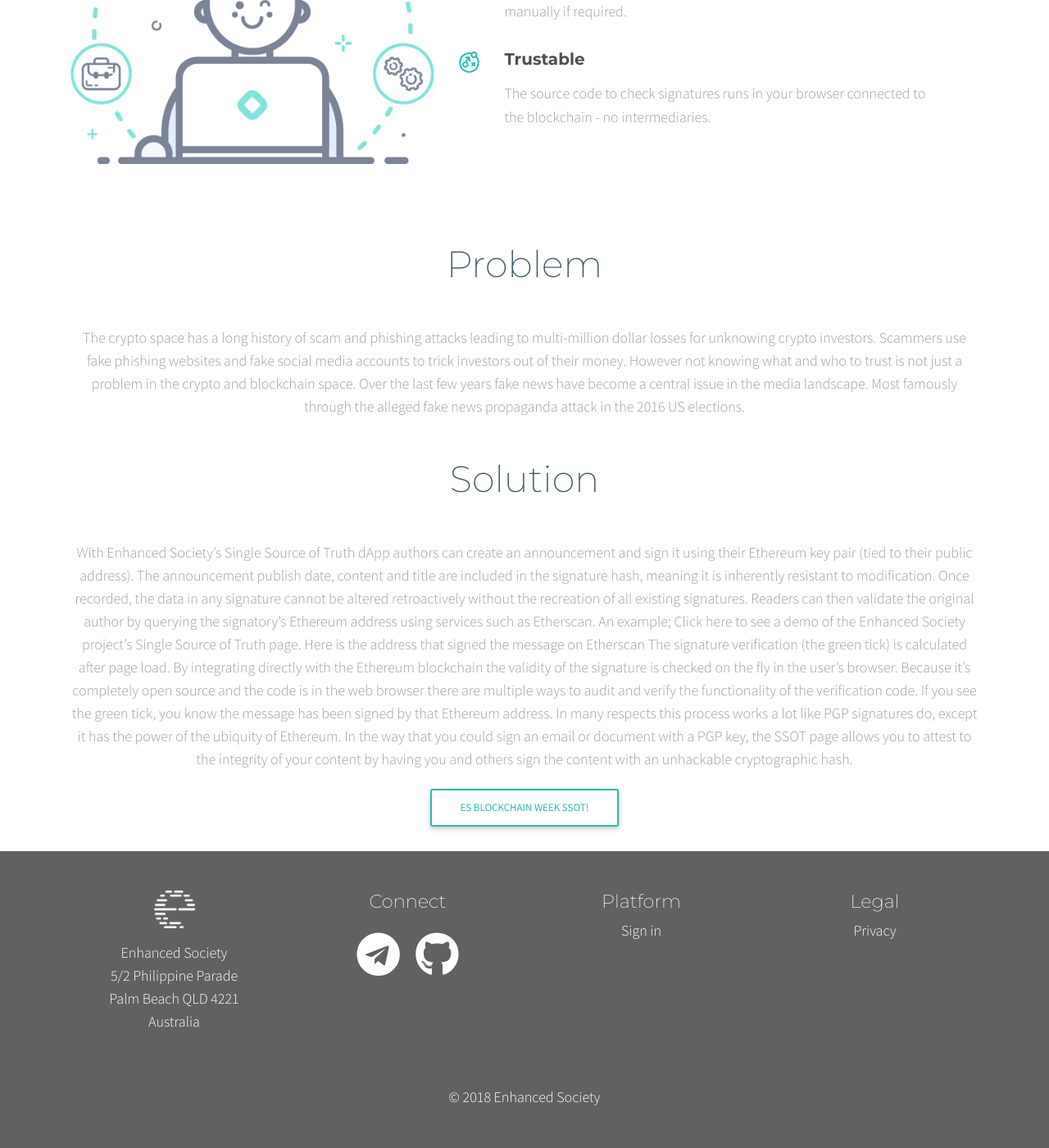
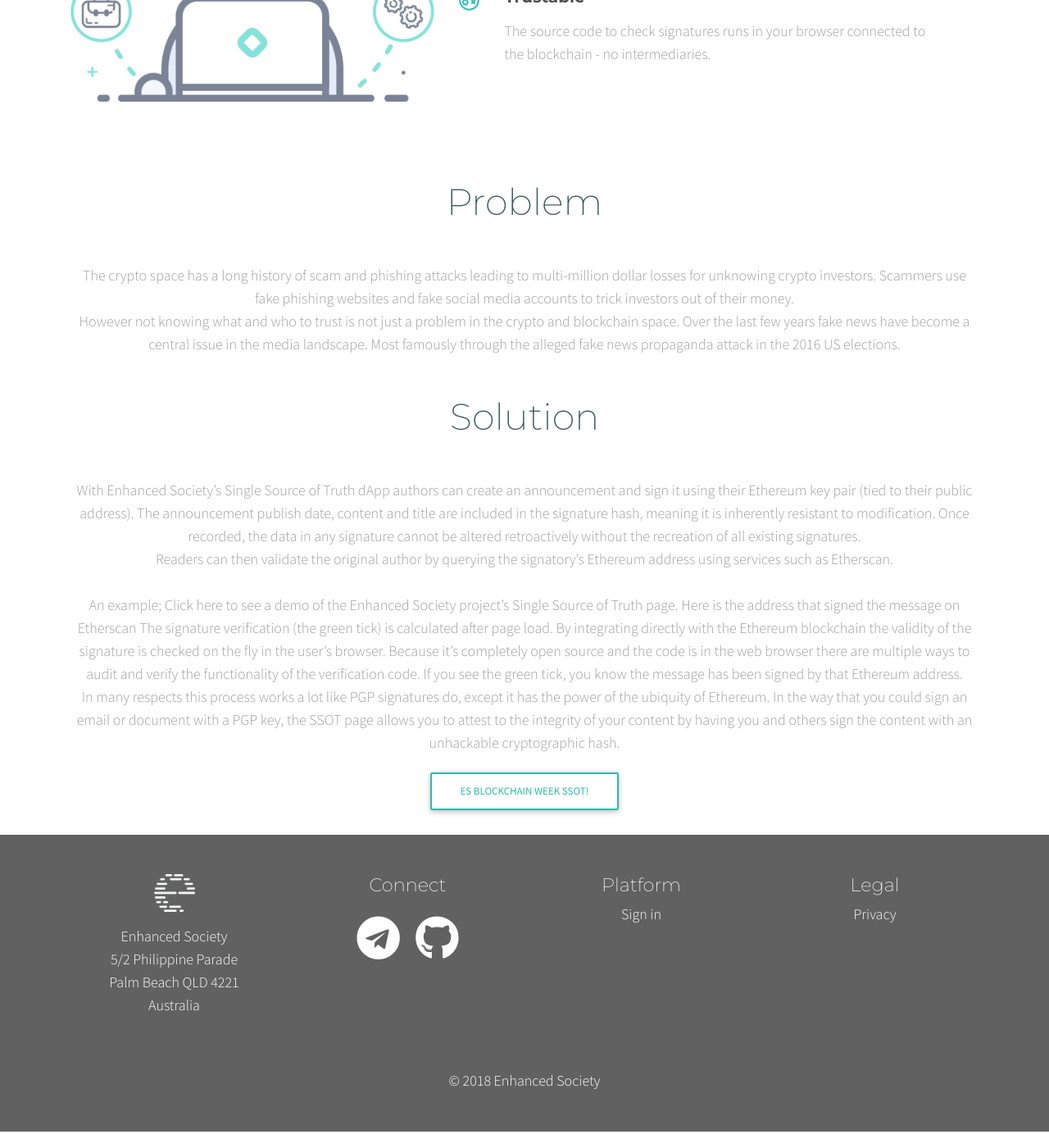
Before and after one commit to enhancedsociety/old-website, a Jekyll site: the page built from ssot.html, in a window 1280 px wide and 1400 px high, scrolled down 935 px. Shown: the whole window at 82% size. Built offline with Jekyll 4.4.1, drawn with Linux system fonts in a browser that asks for light colours; nearby versions of some CDN libraries; a script that is not in the unit is left out; some of the changed text lies outside the part shown.

Commit message:
first 80/20 text

```diff
--- a/ssot.html
+++ b/ssot.html
@@ -8,6 +8,7 @@
   <h2 class="my-5">Single Source of Truth</h2>
 	<p class="grey-text">
 Enhanced Society has developed a Single Source of Truth dApp which allows authors to sign off on their content using their Ethereum address. This technology is one of the most significant key pieces to combat the increasing issue of scam and phishing attacks in the crypto space and offers a solution to the growing fake news issue by verifying the originality of a piece of content with a industry leading cryptographic hash.
+		<br>
 The Single Source of Truth dApp is free to use on the hosted and open source Enhanced Society platform. Enhanced Society invites anyone to contribute to the project or fork it and tailor it to their own needs.
 	</p>
 
@@ -15,9 +16,6 @@
 
 
 <h2 class="my-5">Key features</h2>
-	<p class="grey-text">
-		The team at Enhanced Society provides a full service, end to end, token sale advisory service. We specalise in the following services:
-	</p>
 
 	<div class="row mt-5">
 		<div class="col-lg-5 text-center text-lg-left pb-5">
@@ -58,15 +56,19 @@
   <h2 class="my-5">Problem</h2>
 	<p class="grey-text">
 		The crypto space has a long history of scam and phishing attacks leading to   multi-million dollar losses for unknowing crypto investors. Scammers use fake phishing websites and fake social media accounts to trick investors out of their money.
-However not knowing what and who to trust is not just a problem in the crypto  and blockchain space. Over the last few years fake news have become a central issue in the media landscape. Most famously through the alleged fake news propaganda attack in the 2016 US elections.
+<br>
+		However not knowing what and who to trust is not just a problem in the crypto  and blockchain space. Over the last few years fake news have become a central issue in the media landscape. Most famously through the alleged fake news propaganda attack in the 2016 US elections.
 	</p>
 
   <h2 class="my-5">Solution</h2>
 	<p class="grey-text">
 With Enhanced Society’s Single Source of Truth dApp authors can create an announcement and sign it using their Ethereum key pair (tied to their public address). The announcement publish date, content and title are included in the signature hash, meaning it is inherently resistant to modification. Once recorded, the data in any signature cannot be altered retroactively without the recreation of all existing signatures.
-Readers can then validate the original author by querying the signatory’s Ethereum address using services such as Etherscan.
-An example; Click here to see a demo of the Enhanced Society project’s Single Source of Truth page.  Here is the address that signed the message on Etherscan
+<br>
+		Readers can then validate the original author by querying the signatory’s Ethereum address using services such as Etherscan.<br>
+<br>
+		An example; Click here to see a demo of the Enhanced Society project’s Single Source of Truth page.  Here is the address that signed the message on Etherscan
 The signature verification (the green tick) is calculated after page load. By integrating directly with the Ethereum blockchain the validity of the signature is checked on the fly in the user’s browser. Because it’s completely open source and the code is in the web browser there are multiple ways to audit and verify the functionality of the verification code. If you see the green tick, you know the message has been signed by that Ethereum address.
+		<br>
 In many respects this process works a lot like PGP signatures do, except it has the power of the ubiquity of Ethereum. In the way that you could sign an email or document with a PGP key, the SSOT page allows you to attest to the integrity of your content by having you and others sign the content with an unhackable cryptographic hash.
 	</p>
 	<a href="https://app.enhancedsociety.com/announcements/bec0786a-783e-4ad6-845c-a8ffb91f24e8" class="btn btn-outline-default waves-effect">ES Blockchain Week SSOT!</a>
```
